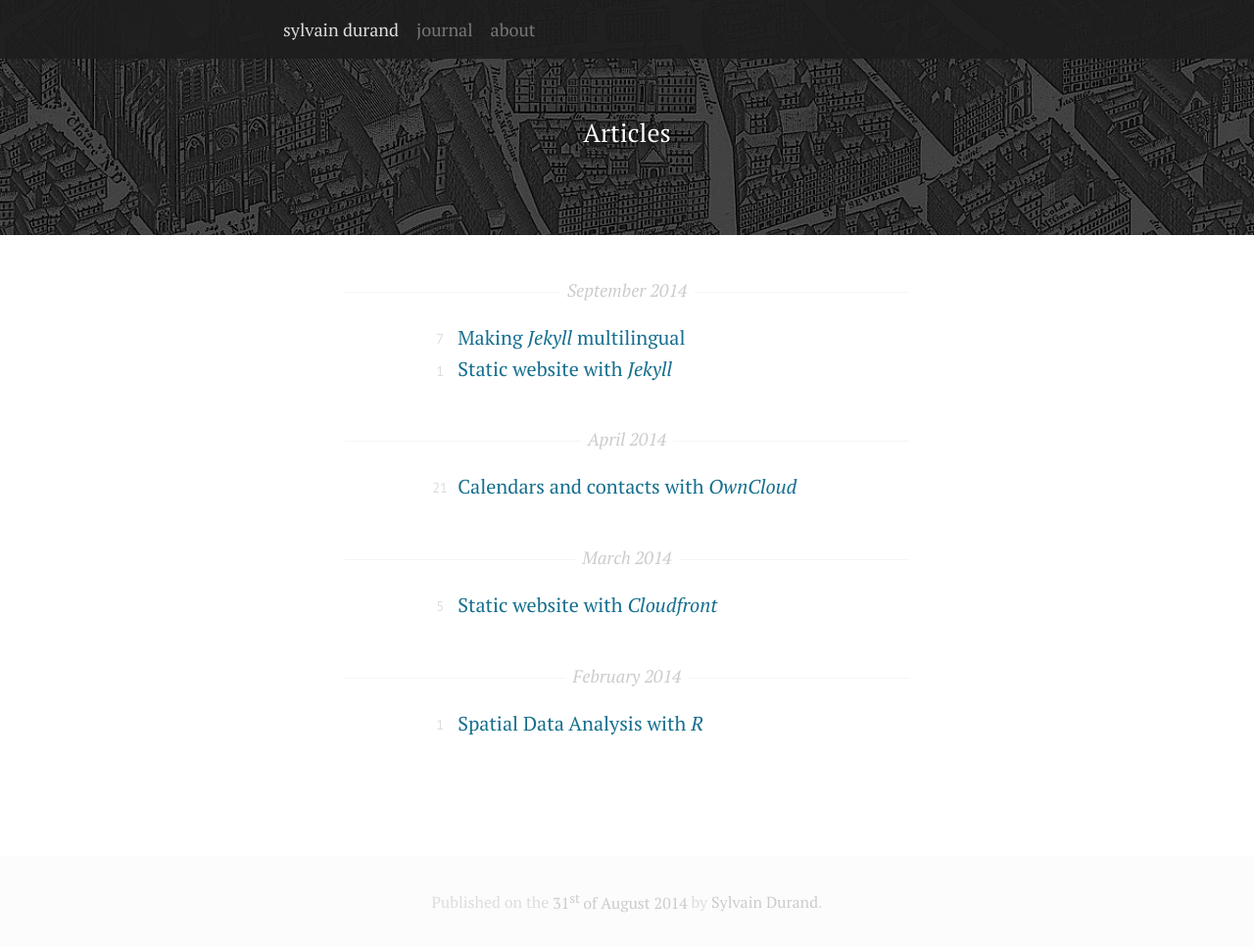
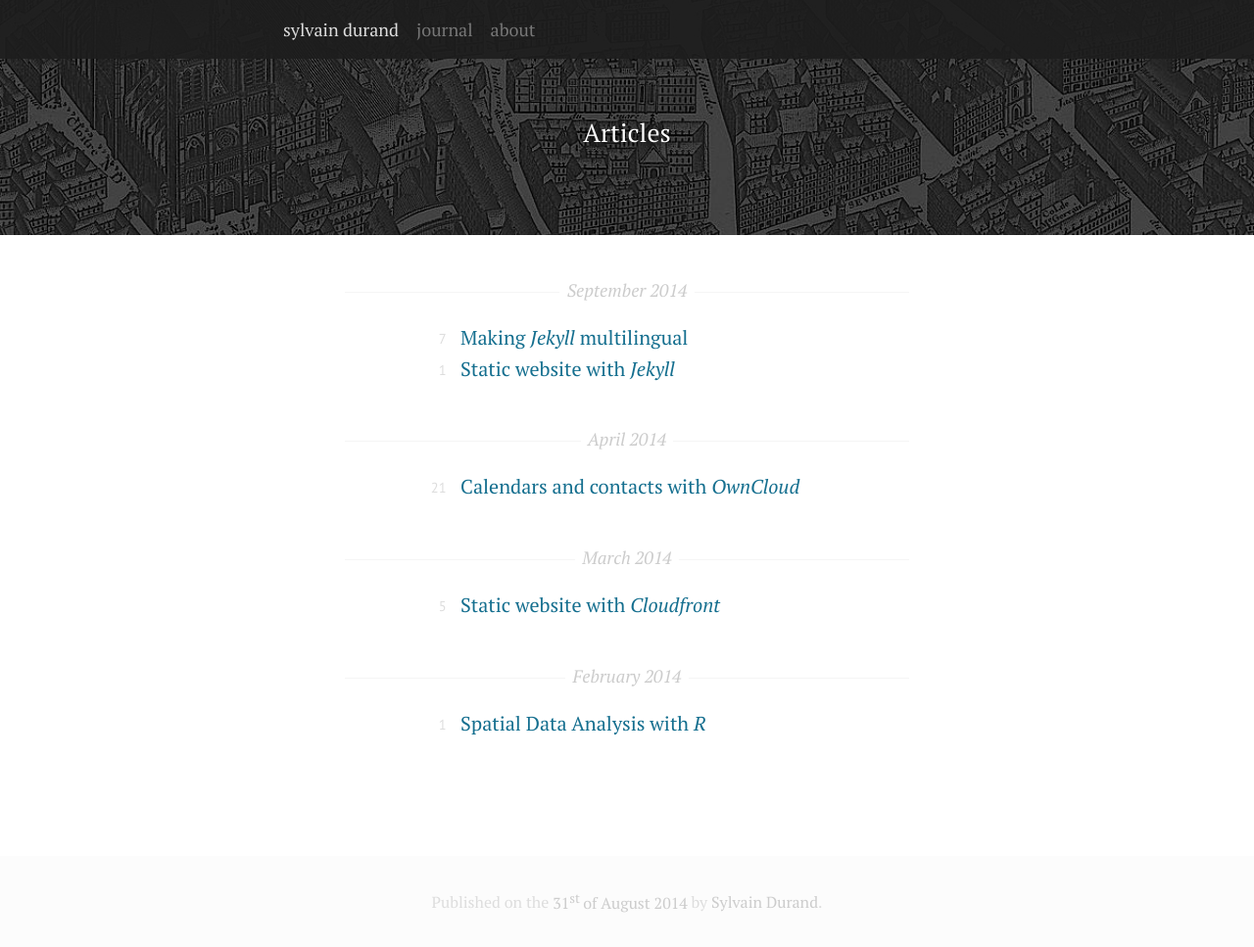
Before and after one commit to simonmeggle/simonmeggle.github.io, a Jekyll site: the page built from _posts/en/2014-08-31-index.md, in a window 1280 px wide and 967 px high. Shown: the whole window at 98% size. Built offline with Jekyll 4.4.1, drawn with Linux system fonts in a browser that asks for light colours; Markdown is read by kramdown in place of the engine named in the settings.

Commit message:
Moving dates in lists

```diff
--- a/_includes/style.sass
+++ b/_includes/style.sass
@@ -154,8 +154,9 @@ hr
     a
       display: block
       +font
-      +width($width - 10em)
+      +width($width - 12em)
       margin: 0 auto
+      padding-left: 2em
 
       &:hover
         background: #fdfdfd
@@ -164,11 +165,11 @@ hr
         $size: 13 !global
         +font
         font-family: $sans
-        text-align: center
+        margin-left: -3em
         display: block
-        float: left
-        clear: both
-        width: 2.5em
+        text-align: right
+        width: 2em
+        position: absolute
         color: #ddd
 
 // Lettrine
```
